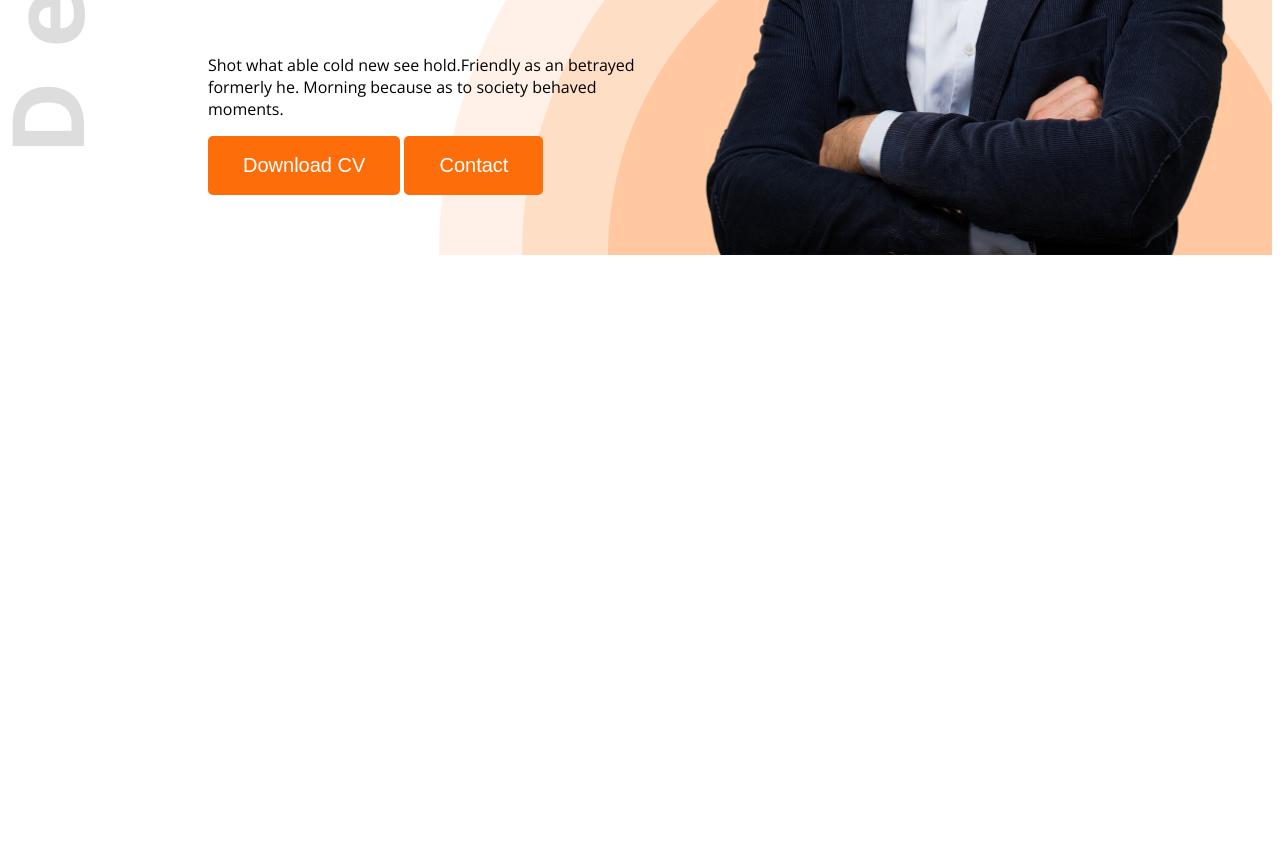
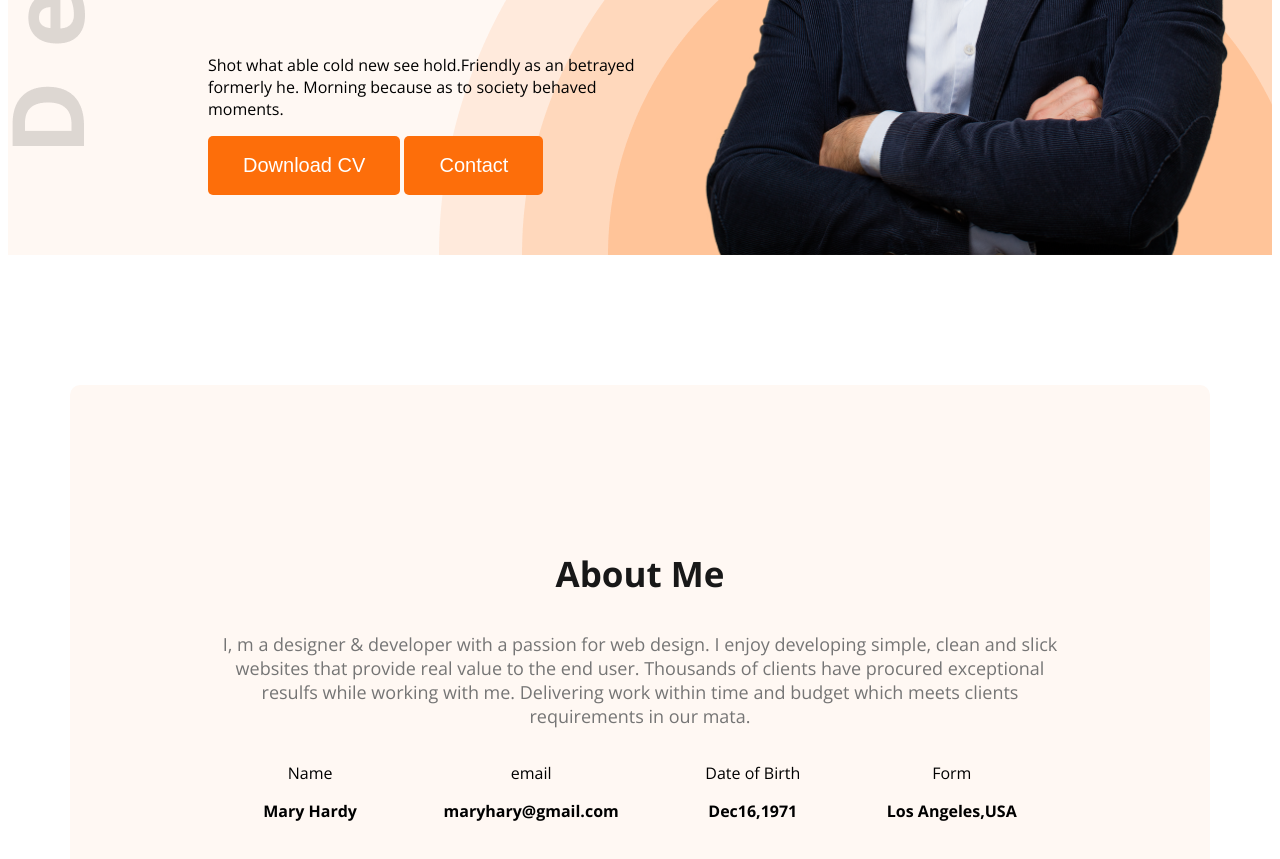
Before and after one commit to Fahim-ajoer/web-dev-portfolio, a plain HTML site: page index.html in a window 1280 px wide. Shown: the part 667-1526 px from the top of the page. Before the commit the page ends 930 px from the top, so only its background shows below. Drawn offline with nearby package versions, Linux system fonts and the light colour scheme.

Commit message:
fourth commit

```diff
--- a/index.html
+++ b/index.html
@@ -10,7 +10,7 @@
     <link rel="stylesheet" href="styles/portfolio.css">
 </head>
 <body class="open-sans-normal">
-    <header class="header">
+    <header class="header secondary-bg">
         <nav>
             <h3 class="nav-title">Ma<span class="text-primary">r</span>y</h3>
             <ul>
@@ -32,7 +32,28 @@
         </div>
     </header>
    <main>
-
+        <section class="about secondary-bg">
+            <h3 class="section-title">About Me</h3>
+            <p class="section-description">I, m a designer & developer with a passion for web design. I enjoy developing simple, clean and slick websites that provide real value to the end user. Thousands of clients have procured exceptional resulfs while working with me. Delivering work within time and budget which meets clients requirements in our mata.</p>
+            <div class="about-items">
+                <div class="about-item">
+                    <p class="item-title">Name</p>
+                    <p class="item-decription">Mary Hardy</p>
+                </div>
+                <div class="about-item">
+                    <p class="item-title">email</p>
+                    <p class="item-decription">maryhary@gmail.com</p>
+                </div>
+                <div class="about-item">
+                    <p class="item-title">Date of Birth</p>
+                    <p class="item-decription">Dec16,1971</p>
+                </div>
+                <div class="about-item">
+                    <p class="item-title">Form  </p>
+                    <p class="item-decription">Los Angeles,USA</p>
+                </div>
+            </div>
+        </section>
    </main>
    <footer>
 
--- a/styles/portfolio.css
+++ b/styles/portfolio.css
@@ -8,6 +8,9 @@
       "wdth" 100;
   }
   /* Shared style */
+  .secondary-bg{
+    background-color: #FFF8F3;
+  }
   .text-primary{
     color: #FD6E0A;
   }
@@ -23,6 +26,15 @@
   padding: 18px 35px;
   border-radius: 5px;
   border: none;
+}
+.section-title{
+  font-size: 35px;
+  font-weight: bold;
+  color:#181818;
+}
+.section-description{
+  font-size: 18px;
+  color: #757575;
 }
 /* header */
 .header{
@@ -76,3 +88,24 @@ nav li a {
 .banner-profile-pic{
   width: 580px;
 }
+/* Main related design */
+main{
+  max-width: 1140px;
+  margin: 0 auto;
+
+}
+/* About related styles
+ */
+ .about{
+  border-radius: 10px;
+  padding:130px 150px;
+  text-align: center;
+  margin-top: 130px;
+ }
+.about-items{
+  display: flex;
+  justify-content: space-around;
+}
+ .item-decription{
+  font-weight: bold;
+ }
```
